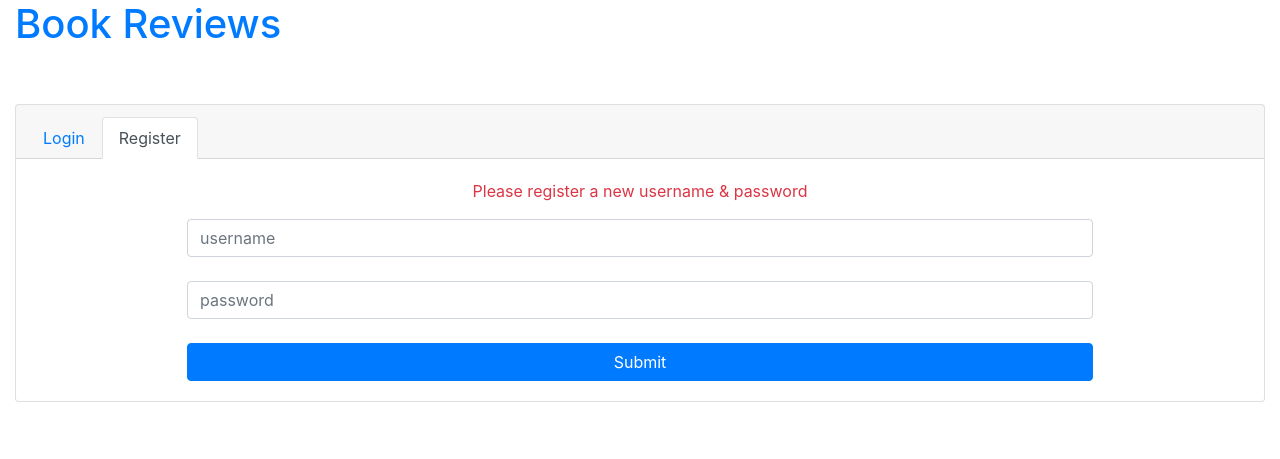
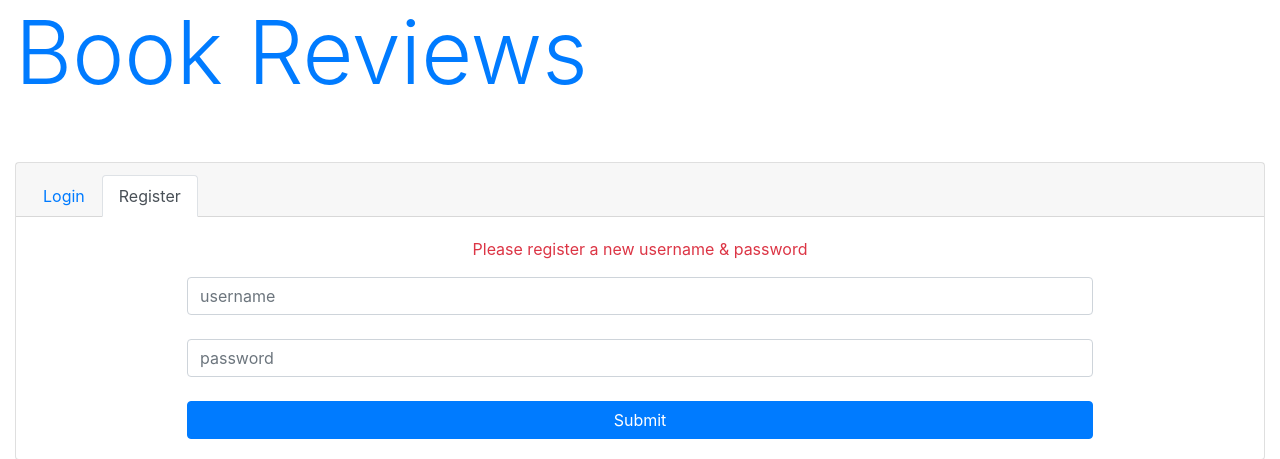
Before and after one commit to markshou/project1, a Flask app: page /register in a window 1280 px wide. Shown: the top 459 px of the page. Run offline with Flask 2, Linux system fonts and the light colour scheme; some libraries are stand-ins or nearby versions.

Commit message:
Update register.html

```diff
--- a/templates/register.html
+++ b/templates/register.html
@@ -5,7 +5,7 @@
 {% endblock %}
 
 {% block body %}
-    <a href="/register"><h1>Book Reviews</h1><a>
+    <a href="/"><h1 class="display-2">Book Reviews</h1><a>
     <br><br>
 
     <div class="card text-center">
```
